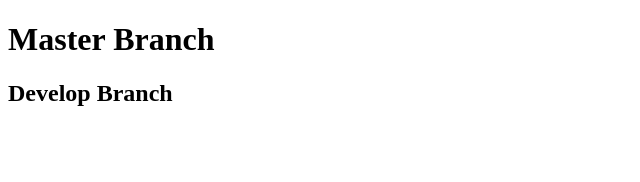
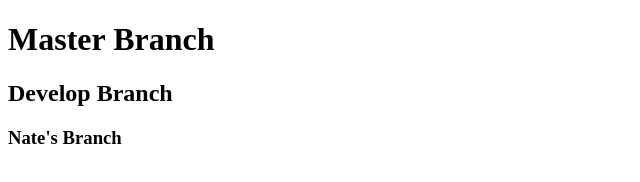
Before and after one commit to DavidBlomeyer/teamGit, a plain HTML site: page index.html in a window 1280 px wide. Shown: the whole page, without its empty margins (0-640 px from the left). Drawn offline with Linux system fonts and the light colour scheme.

Commit message:
Nate branch added

```diff
--- a/index.html
+++ b/index.html
@@ -11,6 +11,7 @@
 
     <h1>Master Branch</h1>
     <h2>Develop Branch</h2>
+    <h3>Nate's Branch</h3>
 
 
 </body>
```
